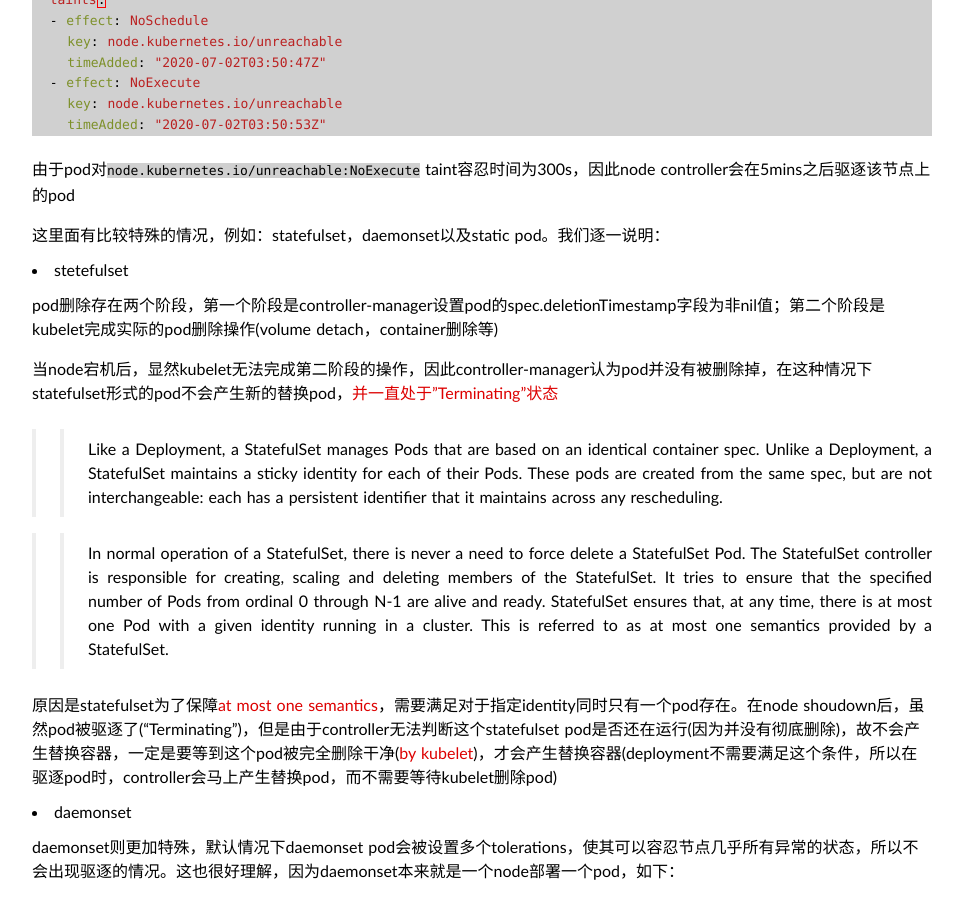
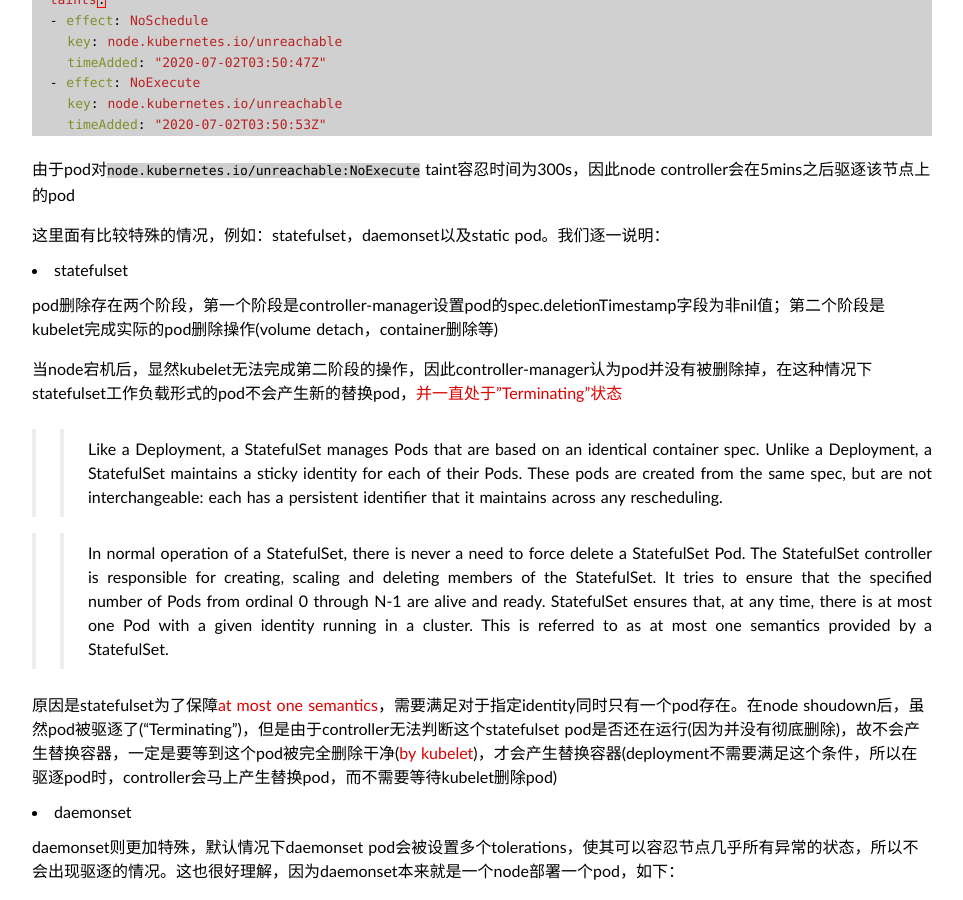
Before and after one commit to duyanghao/duyanghao.github.io, a Jekyll site: the page built from _posts/2020-6-2-kubernetes-ha.md, in a window 1280 px wide and 900 px high, scrolled down 3987 px. Shown: the whole window, without its empty margins (158-1121 px from the left). Built offline with Jekyll 4.4.1, drawn with Linux system fonts in a browser that asks for light colours; some web fonts are replaced; comment, search, counter and statistics services are not loaded.

Commit message:
update kubernetes-ha
Signed-off-by: duyanghao <1294057873@qq.com>

```diff
--- a/_posts/2020-6-2-kubernetes-ha.md
+++ b/_posts/2020-6-2-kubernetes-ha.md
@@ -144,11 +144,11 @@ spec:
 
 这里面有比较特殊的情况，例如：statefulset，daemonset以及static pod。我们逐一说明：
 
-* stetefulset
+* statefulset
 
 pod删除存在两个阶段，第一个阶段是controller-manager设置pod的spec.deletionTimestamp字段为非nil值；第二个阶段是kubelet完成实际的pod删除操作(volume detach，container删除等)
 
-当node宕机后，显然kubelet无法完成第二阶段的操作，因此controller-manager认为pod并没有被删除掉，在这种情况下statefulset形式的pod不会产生新的替换pod，[并一直处于"Terminating"状态](https://github.com/kubernetes/kubernetes/issues/55713#issuecomment-518340883)
+当node宕机后，显然kubelet无法完成第二阶段的操作，因此controller-manager认为pod并没有被删除掉，在这种情况下statefulset工作负载形式的pod不会产生新的替换pod，[并一直处于"Terminating"状态](https://github.com/kubernetes/kubernetes/issues/55713#issuecomment-518340883)
 
 >> Like a Deployment, a StatefulSet manages Pods that are based on an identical container spec. Unlike a Deployment, a StatefulSet maintains a sticky identity for each of their Pods. These pods are created from the same spec, but are not interchangeable: each has a persistent identifier that it maintains across any rescheduling.
 
```
